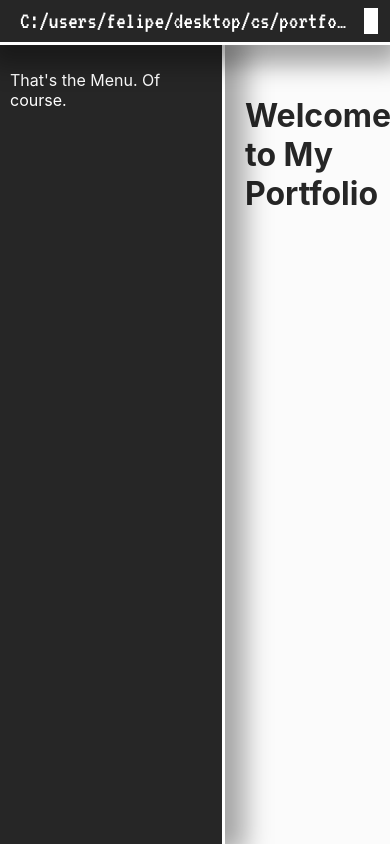
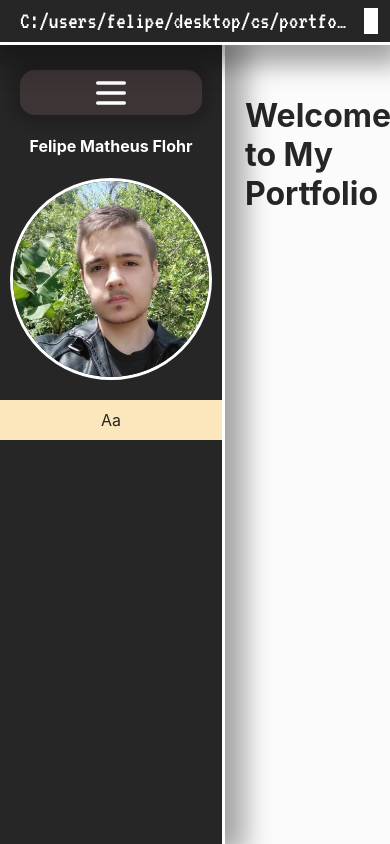
Before and after one commit to FelipeFlohr/portfolio, a Next.js app: page / in a window 390 px wide. Built offline with nearby package versions, Linux system fonts and the light colour scheme.

Commit message:
Added a better sidebar

```diff
--- /dev/null
+++ b/src/components/icons/Icons.tsx
@@ -0,0 +1,5 @@
+export const MenuIcon = () => (
+    <svg xmlns="http://www.w3.org/2000/svg" className="h-6 w-6" fill="none" viewBox="0 0 24 24" stroke="currentColor" strokeWidth={2}>
+        <path strokeLinecap="round" strokeLinejoin="round" d="M4 6h16M4 12h16M4 18h16" />
+    </svg>
+)
--- a/src/components/menu/Menu.tsx
+++ b/src/components/menu/Menu.tsx
@@ -1,10 +1,33 @@
+import Image from "next/image"
 import styles from "../../styles/menu/Menu.module.css"
+import { MenuIcon } from "../icons/Icons"
+import Item from "./item/Item"
 
 export default function Menu() {
 
+    const hideMenu = () => {
+        console.log("hiding")
+        document.querySelector("#__next")?.classList.add("menu-hidden")
+    }
+
+    const showMenu = () => {
+        console.log("showing")
+        document.querySelector("#__next")?.classList.remove("menu-hidden")
+    }
+
+    const isMenuVisible = () => {
+        console.log(`status: ${document.querySelectorAll(".menu-hidden#__next").length == 0}\n${document.querySelectorAll(".menu.menu-hide").length}`)
+        return document.querySelectorAll(".menu-hidden#__next").length == 0
+    }
+
     return (
-        <div className={`${styles.menu} menu`}>
-            That's the Menu. Of course.
-        </div>
+        <aside className={`${styles.menu} menu`}>
+            <div className={`${styles["hide-button"]} hide-btn`} onClick={() => isMenuVisible() ? hideMenu() : showMenu()}>
+                <MenuIcon />
+            </div>
+            <h4>Felipe Matheus Flohr</h4>
+            <Image src="/felipe-384.jpg" width={256} height={256} className={styles["portfolio-img"]} />
+            <Item href="/legal" className={styles["items-margin"]}>Aa</Item>
+        </aside>
     )
 }
--- /dev/null
+++ b/src/components/menu/item/Item.tsx
@@ -0,0 +1,16 @@
+import Link from "next/link"
+import styles from "../../../styles/menu/item/Item.module.css"
+
+interface ItemProps {
+    children: any,
+    href: string,
+    className?: any
+}
+
+export default function Item(props: ItemProps) {
+    return (
+        <Link href={props.href}>
+            <a className={`${styles.item} ${props.className != null ? props.className : ""}`.trim()}>{props.children}</a>
+        </Link>
+    )
+}
--- a/src/pages/index.tsx
+++ b/src/pages/index.tsx
@@ -1,6 +1,11 @@
+import Head from "next/head";
+
 export default function Home() {
     return (
         <>
+            <Head>
+                <title>Homepage</title>
+            </Head>
             <h1>Welcome to My Portfolio</h1>
         </>
     )
--- a/src/styles/globals.css
+++ b/src/styles/globals.css
@@ -45,3 +45,21 @@ body {
     color: var(--text-dark);
     background-color: var(--bg-white);
 }
+
+@media (max-width: 784px) {
+    .menu-hidden#__next {
+        grid-template-columns: var(--aside-width-md);
+    }
+
+    .menu-hidden#__next > .menu * {
+        visibility: hidden;
+    }
+
+    .menu-hidden#__next > .menu .hide-btn {
+        visibility: visible;
+    }
+
+    .menu-hidden#__next > .menu .hide-btn * {
+        visibility: visible;
+    }
+}
--- a/src/styles/menu/Menu.module.css
+++ b/src/styles/menu/Menu.module.css
@@ -1,5 +1,6 @@
 .menu {
     display: flex;
+    flex-direction: column;
 
     color: var(--text-white);
     background-color: var(--bg-dark);
@@ -7,6 +8,58 @@
     border-right: var(--aside-border);
     box-shadow: var(--aside-shadow);
 
+    align-items: center;
+
     padding: 25px 10px 10px 10px;
     z-index: 99;
 }
+
+.items-margin {
+    margin-top: 20px;
+}
+
+.hide-button {
+    visibility: hidden;
+    width: 0;
+    height: 0;
+
+    box-sizing: border-box;
+    display: flex;
+    align-items: center;
+    justify-content: center;
+
+    background-color: #3d3535;
+    box-shadow: 0px 0px 10px 10px rgba(0, 0, 0, 0.15);
+    border: 0px solid #FFF;
+
+    border-radius: 15px;
+    transition-duration: 100ms;
+    transition-property: border;
+    transition-timing-function: linear;
+}
+
+.hide-button:hover {
+    cursor: pointer;
+    border: 3px solid #FFF;
+}
+
+.hide-button svg {
+    height: 40px;
+}
+
+.portfolio-img {
+    width: 256px !important;
+    height: 256px !important;
+    border: 3px solid #FFF !important;
+    border-radius: 50%;
+    margin-bottom: 20px;
+}
+
+@media (max-width: 784px) {
+    .hide-button {
+        visibility: visible;
+
+        width: 90%;
+        height: 45px;
+    }
+}
--- /dev/null
+++ b/src/styles/menu/item/Item.module.css
@@ -0,0 +1,13 @@
+.item {
+    background-color: var(--bg-item-color);
+
+    display: flex;
+    width: calc(100% + 20px);
+    height: 40px;
+
+    align-items: center;
+    justify-content: center;
+
+    text-decoration: none;
+    color: var(--text-dark);
+}
--- a/src/styles/variables.css
+++ b/src/styles/variables.css
@@ -2,12 +2,14 @@
     /* Colors */
     --bg-dark: #262626;
     --bg-white: #FBFBFB;
+    --bg-item-color: #fce6bc;
     --text-dark: #262626;
     --text-white: #FFF;
 
     /* Dimensions */
     --pathbar-height: 45px;
     --aside-width: 225px;
+    --aside-width-md: 60px;
 
     /* Borders */
     --pathbar-border: 3px solid #FFF;
```
Also changed, not shown: src/pages/legal.tsx (added, +12 -0 lines), public/felipe-384.jpg (added).
